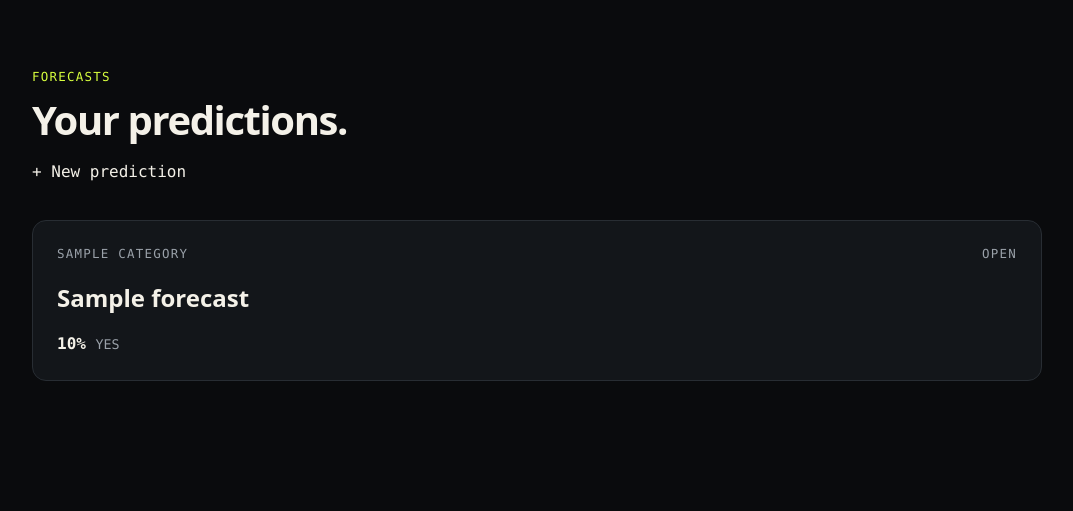
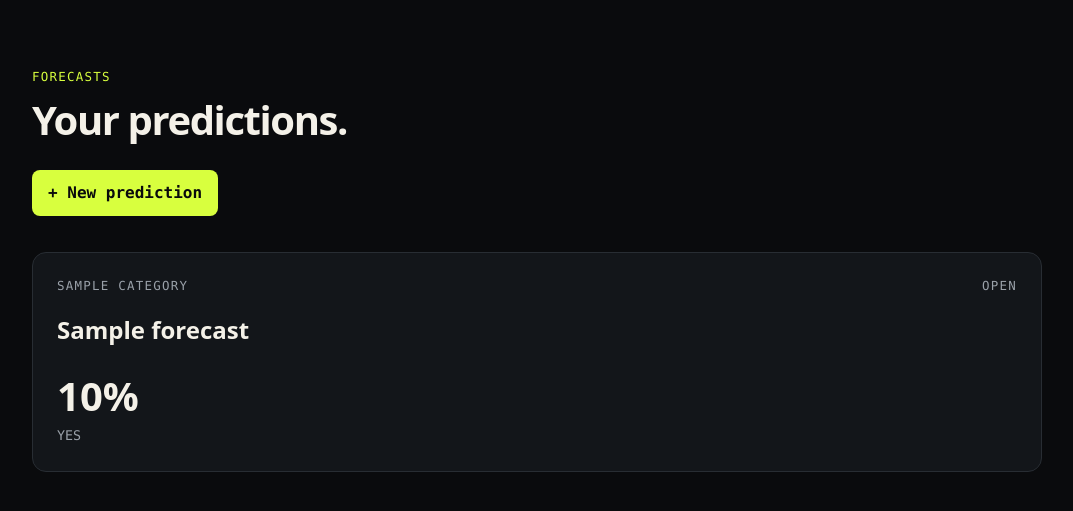
Before and after one commit to labriesystems/Prediction-Market, a Flask app: template templates/index.html in a window 1280 px wide. Shown: the part 72-583 px from the top of the page, without its empty margins (103-1176 px from the left). Run offline with Flask 3, Linux system fonts and the light colour scheme; the template is opened without the code that fills it: most values are stand-ins (such as "Sample title", 1, 10 or a date in 2020).

Commit message:
Update style.css

```diff
--- a/static/style.css
+++ b/static/style.css
@@ -3,4 +3,52 @@
 .index-header h1{
   font-size:clamp(2rem,4vw,2.5rem);
   letter-spacing:-.035em;
+} .index-header h1 {
+  font-size: clamp(2rem, 4vw, 2.5rem);
+  letter-spacing: -.035em;
 }
+
+.index-header .button {
+  display: inline-block;
+  margin-top: 10px;
+}
+
+.button {
+  background: var(--acid);
+  color: #090a0c;
+  border-radius: 8px;
+  padding: 11px 16px;
+  font-weight: 700;
+}
+
+.forecast-summary {
+  margin-top: 24px;
+}
+
+.forecast-summary strong,
+.forecast-value {
+  display: block;
+  font: 700 2.5rem system-ui, sans-serif;
+}
+
+.resolve-buttons {
+  display: flex;
+  gap: 10px;
+  margin-top: 20px;
+}
+
+.resolve-buttons button {
+  min-width: 100px;
+}
+
+.resolved strong {
+  display: block;
+  margin-top: 4px;
+  font: 700 2rem system-ui, sans-serif;
+}
+
+@media (max-width: 650px) {
+  .resolve-buttons {
+    flex-direction: column;
+  }
+}
```
